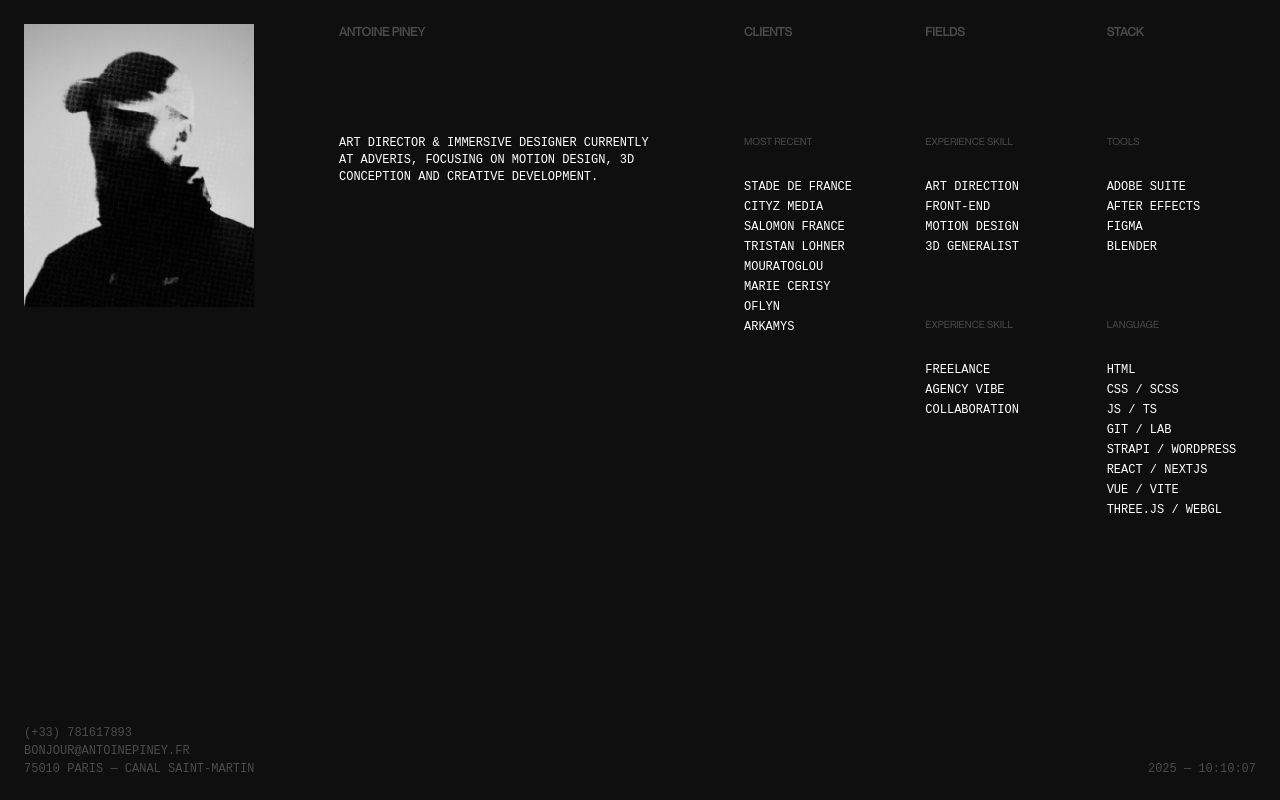
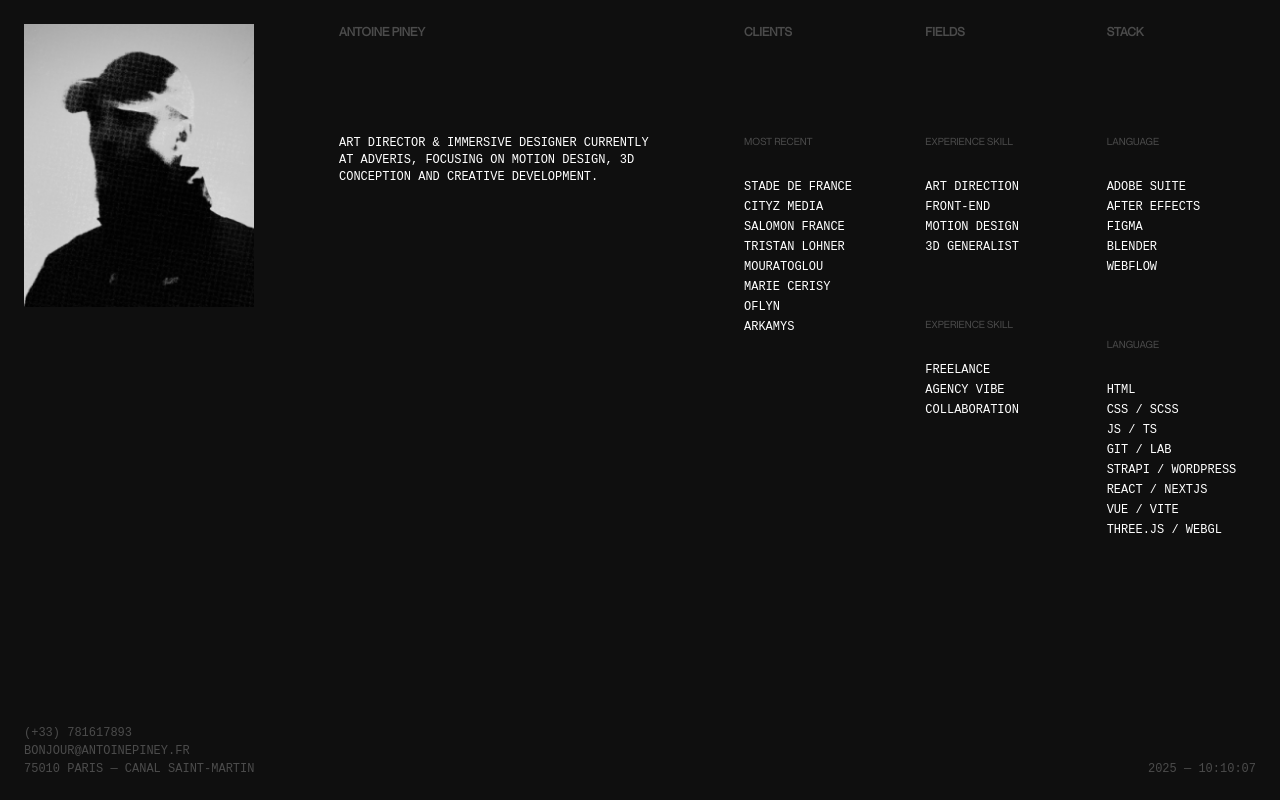
Before and after one commit to AntoinePiney/first-wordpress, a Next.js app: page / in a window 1280 px wide. Built offline with nearby package versions, Linux system fonts and the light colour scheme; no server answers.

Commit message:
update: Skill

```diff
--- a/src/components/Coming.js
+++ b/src/components/Coming.js
@@ -77,7 +77,13 @@ export default function Coming() {
       sections: [
         {
           subtitle: "stack",
-          items: ["Adobe Suite", "After Effects", "Figma", "Blender"],
+          items: [
+            "Adobe Suite",
+            "After Effects",
+            "Figma",
+            "Blender",
+            "Webflow",
+          ],
         },
         {
           subtitle: "stack",
```
